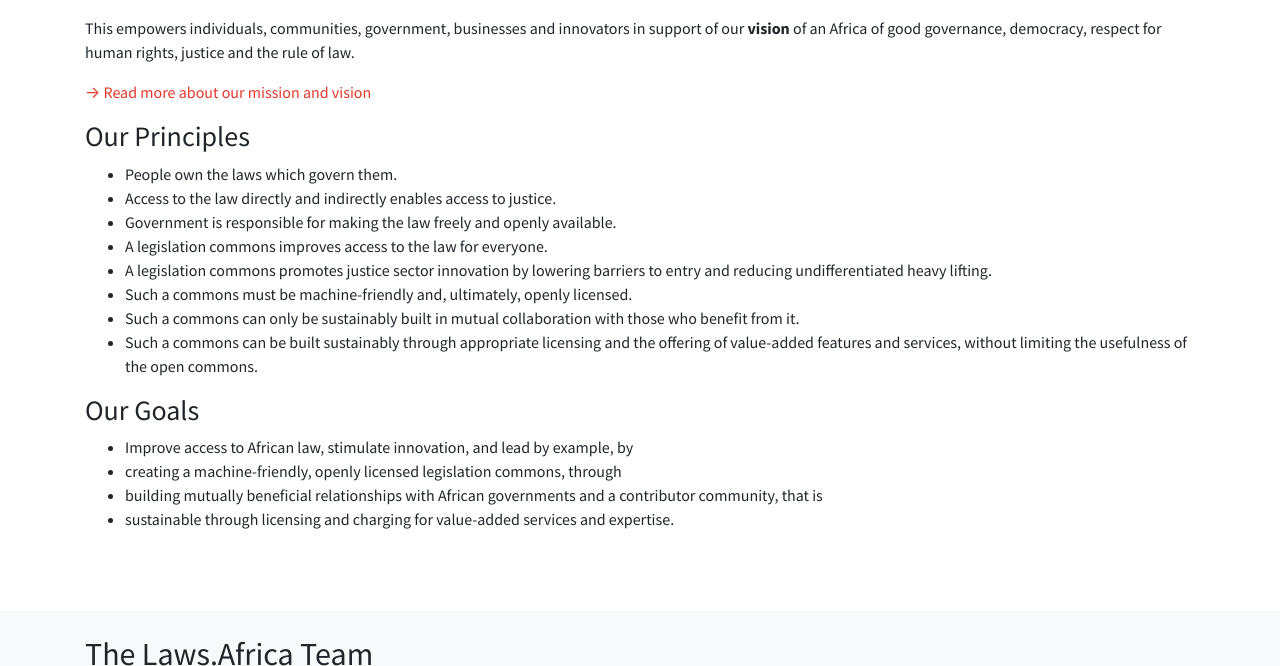
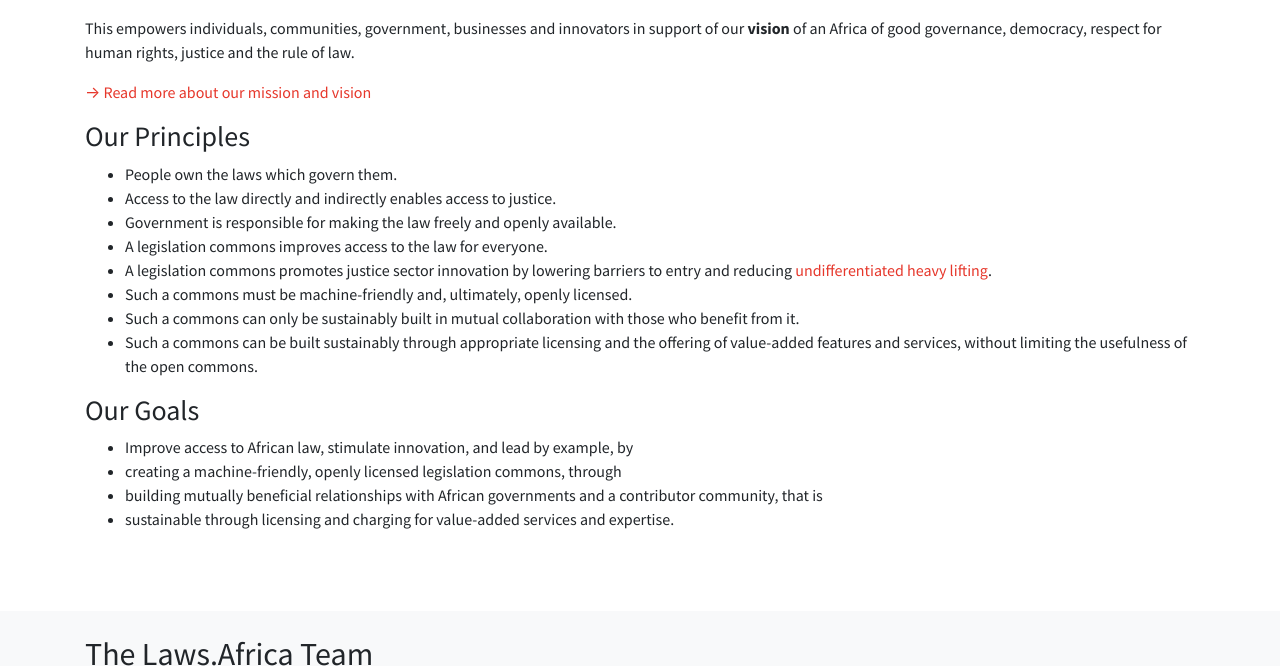
Before and after one commit to laws-africa/laws-africa.github.io, a Jekyll site: the page built from about.markdown, in a window 1280 px wide and 900 px high, scrolled down 903 px, cut to the strip 0-666 px from the top of the window. Built offline with Jekyll 4.4.1, drawn with Linux system fonts in a browser that asks for light colours; nearby versions of some CDN libraries; some of the changed lines change nothing that is shown.

Commit message:
link to article

```diff
--- a/about.markdown
+++ b/about.markdown
@@ -24,7 +24,7 @@
 * Access to the law directly and indirectly enables access to justice.
 * Government is responsible for making the law freely and openly available.
 * A legislation commons improves access to the law for everyone.
-* A legislation commons promotes justice sector innovation by lowering barriers to entry and reducing undifferentiated heavy lifting.
+* A legislation commons promotes justice sector innovation by lowering barriers to entry and reducing [undifferentiated heavy lifting](/2019/02/14/govt-law-cloud-computing.html).
 * Such a commons must be machine-friendly and, ultimately, openly licensed.
 * Such a commons can only be sustainably built in mutual collaboration with those who benefit from it.
 * Such a commons can be built sustainably through appropriate licensing and the offering of value-added features and services, without limiting the usefulness of the open commons.
```
